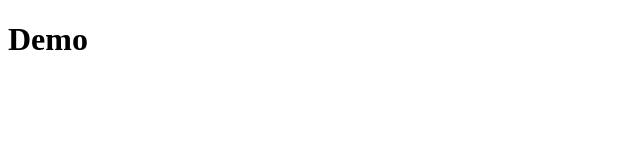
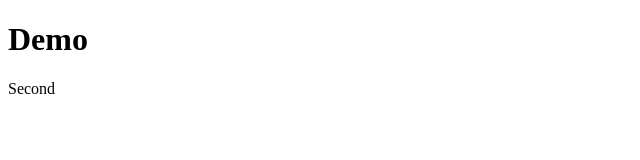
Before and after one commit to Brock01/demo, a plain HTML site: page index.html in a window 1280 px wide. Shown: the full height of the page, 0-640 px from the left. Drawn offline with Linux system fonts and the light colour scheme.

Commit message:
added index paragraph

```diff
--- a/index.html
+++ b/index.html
@@ -6,6 +6,7 @@
 <body>
 <div>
     <h1>Demo</h1>
+    <p>Second</p>
 </div>
 </body>
 </html>
```
